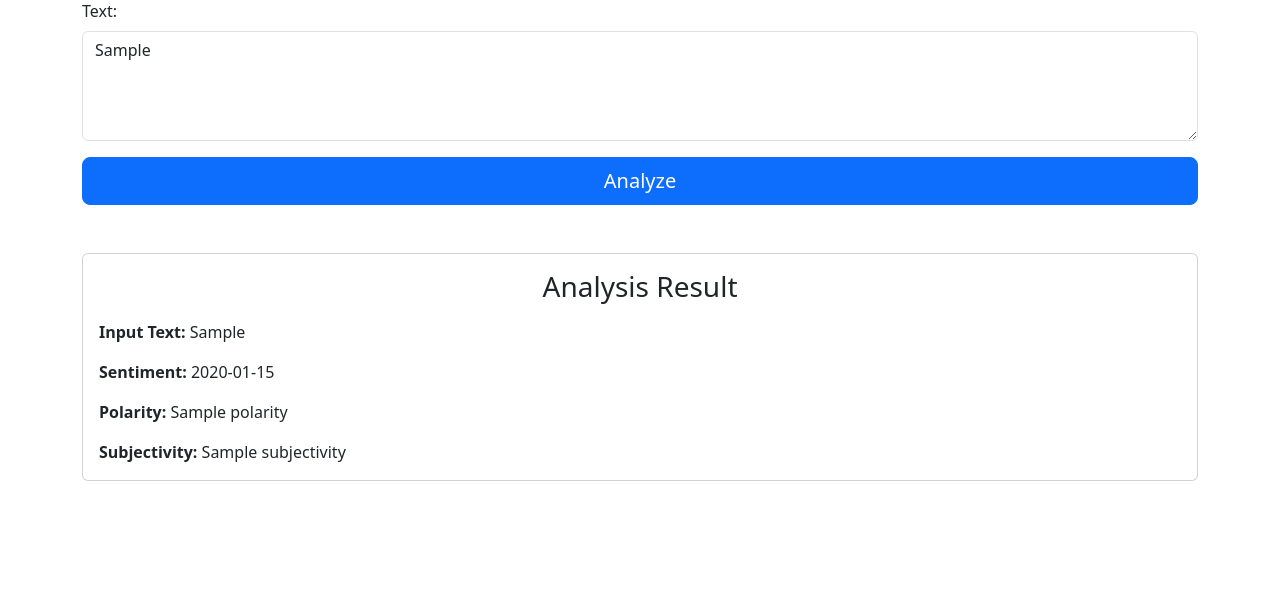
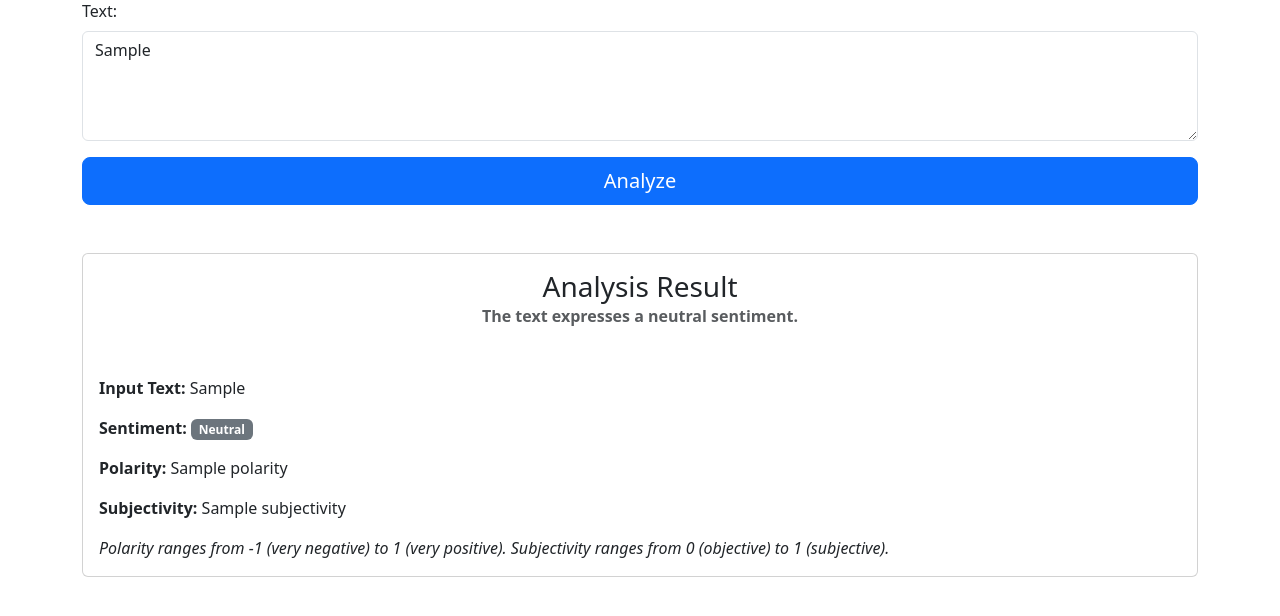
Before and after one commit to MatteoLucerni/django-sentiment-analysis-webapp, a Django app: template core/templates/core/home.html in a window 1280 px wide. Shown: the part 153-769 px from the top of the page. Run offline with Django 5.2, Linux system fonts and the light colour scheme; the template is opened without the code that fills it: most values are stand-ins (such as "Sample title", 1, 10 or a date in 2020); some libraries are stand-ins or nearby versions.

Commit message:
fix: reworked html tempalte to give a better explaination of results depending on data received

```diff
--- a/core/templates/core/home.html
+++ b/core/templates/core/home.html
@@ -8,7 +8,7 @@
     />
     <title>Sentiment Analysis</title>
 
-    {# Boostrap CDN #}
+    {# Bootstrap CDN #}
     <link
       rel="stylesheet"
       href="https://cdnjs.cloudflare.com/ajax/libs/bootstrap/5.3.3/css/bootstrap.min.css"
@@ -23,7 +23,7 @@
         <p>Enter the text for sentiment analysis</p>
       </div>
 
-      {# Iput form for text #}
+      {# Input form for text #}
       <form
         method="POST"
         class="mt-4"
@@ -57,17 +57,58 @@
       </form>
 
       {# Analysis Result #} {% if sentiment %}
-      <div class="mt-5">
+      <div class="my-5">
         <div class="card">
           <div class="card-body">
-            <h3 class="card-title text-center mb-3">Analysis Result</h3>
+            <h3 class="card-title text-center mb-0">Analysis Result</h3>
+
+            {# Simple explanation of the sentiment #} {% if polarity > 0.5 %}
+            <p class="mb-5 text-success text-center">
+              <strong>The text expresses a very positive sentiment.</strong>
+            </p>
+            {% elif polarity > 0 %}
+            <p class="mb-5 text-success text-center">
+              <strong>The text expresses a positive sentiment.</strong>
+            </p>
+            {% elif polarity < -0.5 %}
+            <p class="mb-5 text-danger text-center">
+              <strong>The text expresses a very negative sentiment.</strong>
+            </p>
+            {% elif polarity < 0 %}
+            <p class="mb-5 text-danger text-center">
+              <strong>The text expresses a negative sentiment.</strong>
+            </p>
+            {% else %}
+            <p class="mb-5 text-muted text-center">
+              <strong>The text expresses a neutral sentiment.</strong>
+            </p>
+            {% endif %} {# Detailed results #}
             <p class="card-text">
               <strong>Input Text:</strong> {{ user_input }}
             </p>
-            <p class="card-text"><strong>Sentiment:</strong> {{ sentiment }}</p>
+            <p class="card-text">
+              <strong>Sentiment:</strong>
+              {% if polarity > 0.5 %}
+              <span class="badge bg-success">Very Positive</span>
+              {% elif polarity > 0 %}
+              <span class="badge bg-success">Positive</span>
+              {% elif polarity < -0.5 %}
+              <span class="badge bg-danger">Very Negative</span>
+              {% elif polarity < 0 %}
+              <span class="badge bg-danger">Negative</span>
+              {% else %}
+              <span class="badge bg-secondary">Neutral</span>
+              {% endif %}
+            </p>
             <p class="card-text"><strong>Polarity:</strong> {{ polarity }}</p>
             <p class="card-text">
               <strong>Subjectivity:</strong> {{ subjectivity }}
+            </p>
+            <p class="card-text">
+              <em
+                >Polarity ranges from -1 (very negative) to 1 (very positive).
+                Subjectivity ranges from 0 (objective) to 1 (subjective).</em
+              >
             </p>
           </div>
         </div>
@@ -75,7 +116,7 @@
       {% endif %}
     </div>
 
-    {# Boostrap Script #}
+    {# Bootstrap Script #}
     <script
       src="https://cdnjs.cloudflare.com/ajax/libs/bootstrap/5.3.3/js/bootstrap.bundle.min.js"
       integrity="sha512-7Pi/otdlbbCR+LnW+F7PwFcSDJOuUJB3OxtEHbg4vSMvzvJjde4Po1v4BR9Gdc9aXNUNFVUY+SK51wWT8WF0Gg=="
```
